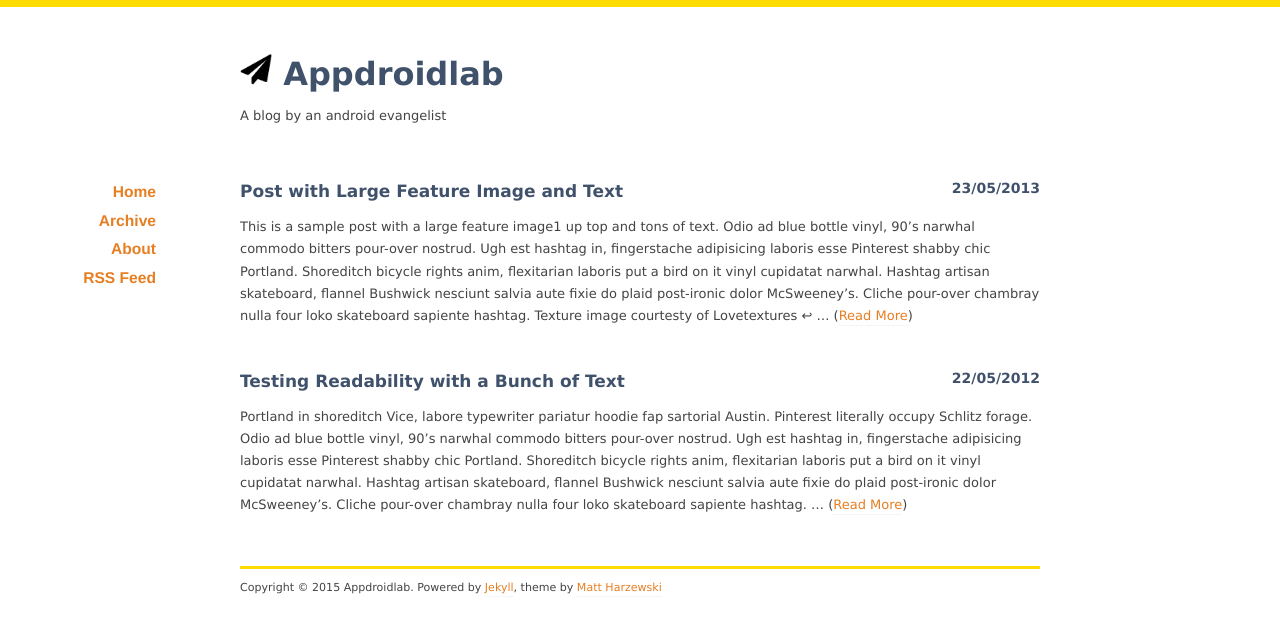
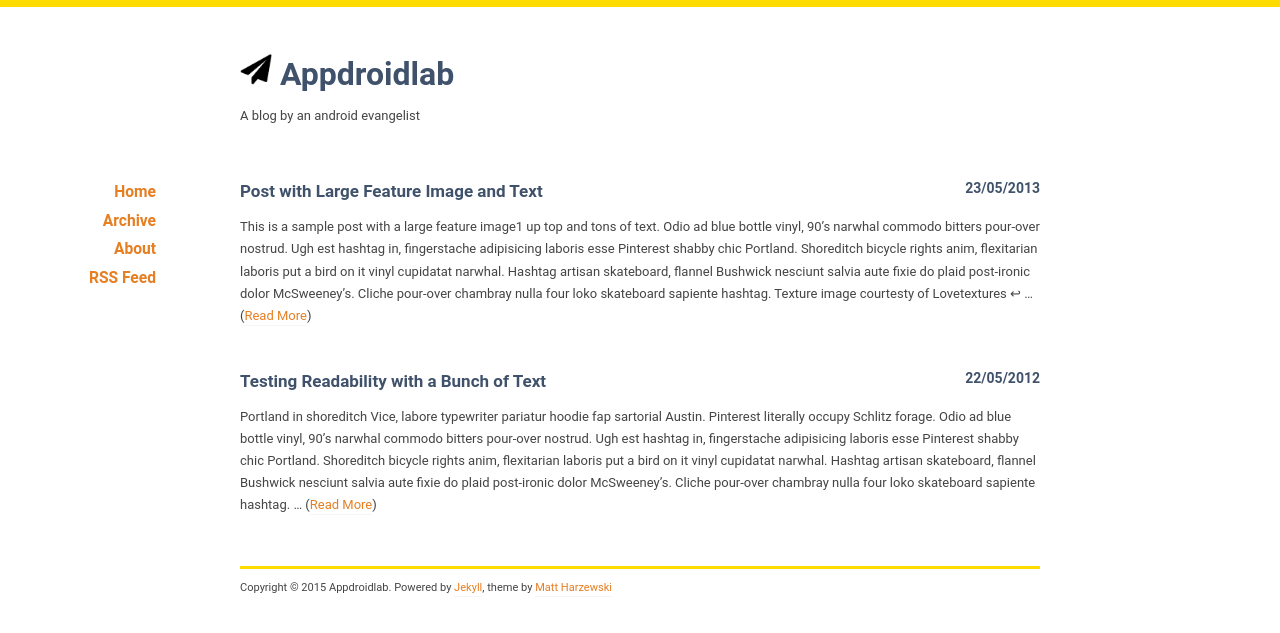
Before and after one commit to appdroidlab/appdroidlab.github.io, a Jekyll site: the page built from index.html, in a window 1280 px wide. Shown: the top 633 px of the page. Built offline with Jekyll 4.4.1, drawn with Linux system fonts in a browser that asks for light colours; nearby versions of some CDN libraries; the list of posts is cut into pages by our own code.

Commit message:
Font changed

```diff
--- a/assets/css/style.css
+++ b/assets/css/style.css
@@ -33,7 +33,7 @@ table {
 
 /*** Basics ***/
 body {
-	font-family: Verdana, serif;
+	font-family: "Roboto",arial,sans-serif !important;
 	font-size: 13px;
 	line-height: 1.7;
 }
@@ -155,7 +155,7 @@ h3 {
 
 #sidebar a {
 	border: none;
-	font-family: "Helvetica Neue", "Helvetica", serif;
+	font-family: "Roboto",arial,sans-serif !important;
 	font-size: 1.2em;
 	font-weight: bold;
 	padding: 2px 4px;
```
